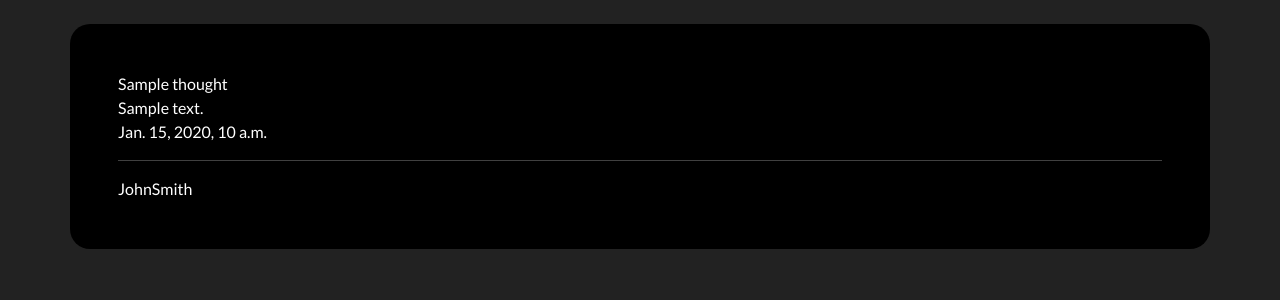
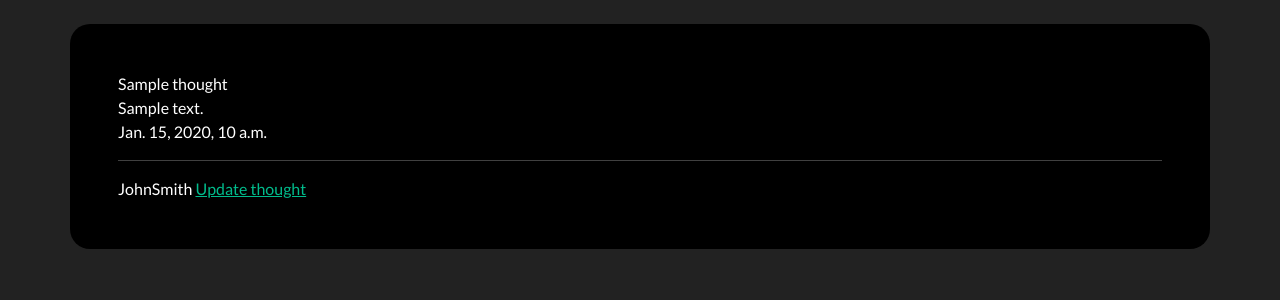
Before and after one commit to kalonjic34/dreamcache-website, a Django app: template dreamcache/journal/templates/journal/my-thoughts.html in a window 1280 px wide. Shown: the part 72-372 px from the top of the page. Run offline with Django 5.2, Linux system fonts and the light colour scheme; the template is opened without the code that fills it: values that come from a table or form of the project are taken from there, others are empty; data comes from the database, SQL or seed files in the repository; tables that the repository leaves empty hold one stand-in row (values such as "Sample post").

Commit message:
Add update link for thoughts

```diff
--- a/dreamcache/journal/templates/journal/my-thoughts.html
+++ b/dreamcache/journal/templates/journal/my-thoughts.html
@@ -21,6 +21,8 @@
             <br>
             <hr>
             {{thought.user}}
+
+            <a href="{% url 'update-thought' thought.id %}"> Update thought</a>
         </div>
         <br>
     {% endfor %}
```
